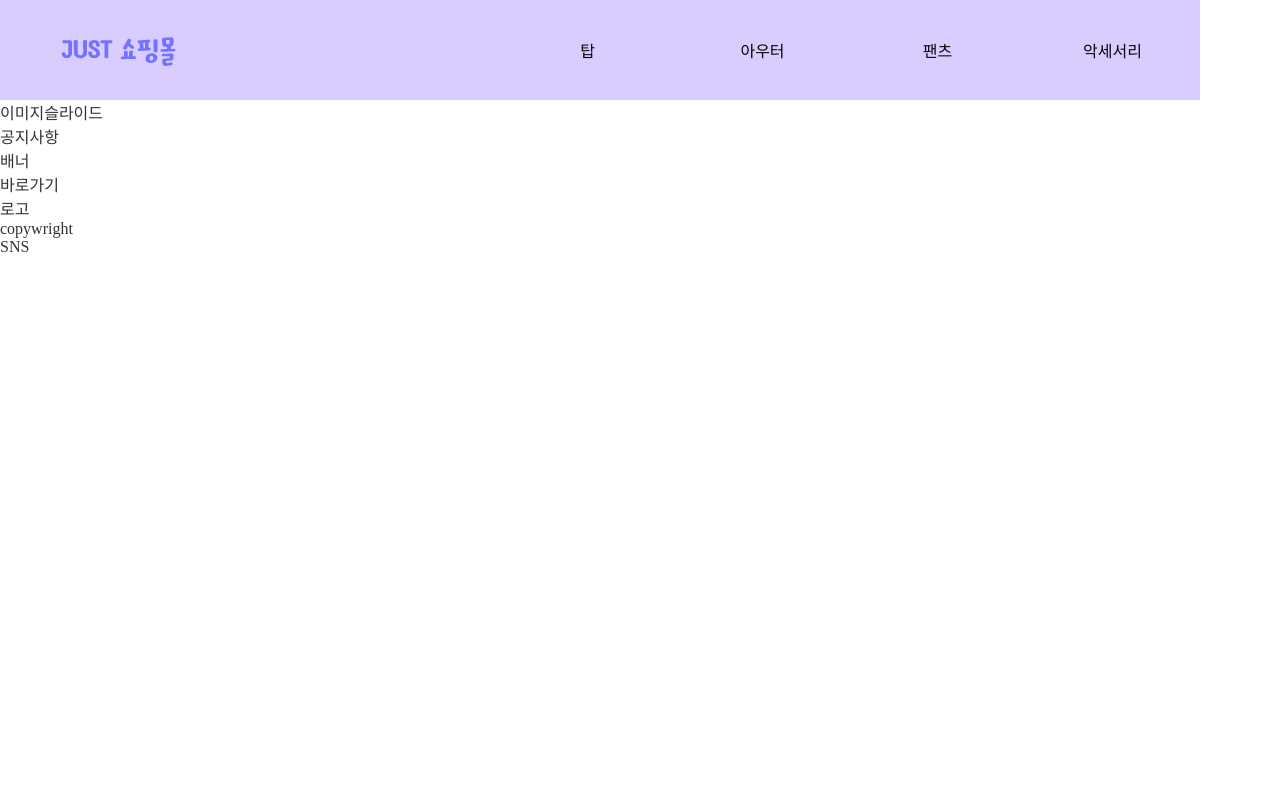
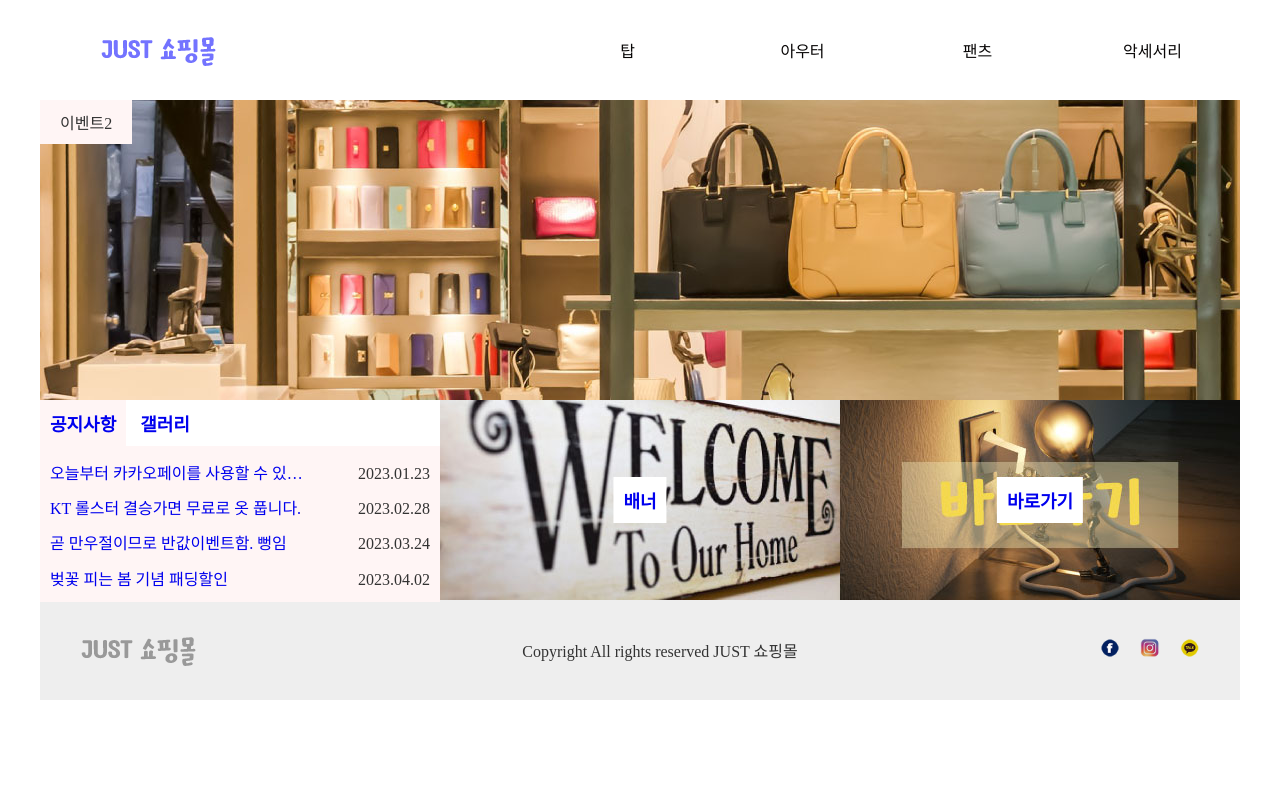
Before and after one commit to fairytale779/Craftsman_Web_Design, a plain HTML site: page A-1/index.html in a window 1280 px wide. Drawn offline with Linux system fonts and the light colour scheme.

Commit message:
A-1 finish

```diff
--- a/A-1/css/style.css
+++ b/A-1/css/style.css
@@ -20,12 +20,12 @@ body {
 
 .wrap {
   width: 1200px;
+  margin: 0 auto;
 }
 
 header {
   width: 100%;
   height: 100px;
-  background: #d9ccff;
   display: flex;
   justify-content: space-between;
   align-items: center;
@@ -86,3 +86,157 @@ header {
   background: rgba(255, 255, 255, 0.1);
   color: #ffffff;
 }
+
+/* 이미지 슬라이드 */
+.slideContainer {
+  width: 1200px;
+  height: 300px;
+  overflow: hidden;
+}
+.slide {
+  position: relative;
+}
+.slide p {
+  position: absolute;
+  left: 0;
+  top: 0;
+  background: rgb(255, 245, 245);
+  padding: 10px 20px;
+}
+
+.content {
+  display: flex;
+  width: 100%;
+  height: 200px;
+}
+.content > * {
+  width: 400px;
+  height: 200px;
+}
+
+/*tab*/
+.tabMenu li {
+  display: inline-block;
+  font-size: 18px;
+  font-weight: 600;
+}
+.tabMenu li a {
+  display: block;
+  padding: 10px;
+}
+.tabMenu li.on a {
+  background: rgb(255, 245, 245);
+}
+
+.tabItem > * {
+  height: 156px;
+  padding: 10px;
+}
+.tabItem > *.on {
+  background: rgb(255, 245, 245);
+}
+
+.notice li {
+  display: flex;
+  line-height: 2.2;
+}
+.notice li a {
+  display: inline-block;
+  width: 260px;
+  white-space: nowrap;
+  overflow: hidden;
+  text-overflow: ellipsis;
+}
+.notice li span {
+  margin-left: auto;
+}
+.notice li:hover {
+  text-decoration: underline;
+}
+
+.gallery {
+  display: none;
+}
+.gallery li {
+  display: inline-block;
+  width: 32%;
+  margin-top: 8px;
+}
+.gallery a img {
+  width: 100%;
+}
+
+.banner,
+.link {
+  position: relative;
+}
+.banner h2,
+.link h2 {
+  position: absolute;
+  left: 50%;
+  top: 50%;
+  transform: translate(-50%, -50%);
+  font-size: 18px;
+  font-weight: 600;
+  background: #fff;
+  padding: 10px;
+}
+
+footer {
+  display: flex;
+  height: 100px;
+  align-items: center;
+  background: #eee;
+}
+footer .footerLogo {
+  display: block;
+  width: 200px;
+  height: 40px;
+  font-size: 0px;
+  color: transparent;
+}
+footer p {
+  width: 70%;
+  text-align: center;
+}
+footer .sns {
+  display: flex;
+}
+footer .sns a img {
+  display: inline-block;
+  width: 20px;
+  margin-left: 20px;
+}
+
+/* popUpBox ---------------------------------------------------------------------------------------------------*/
+.popUpBox {
+  position: absolute;
+  width: 100%;
+  height: 100%;
+  z-index: 999;
+  display: none;
+}
+.popUp {
+  position: absolute;
+  width: 600px;
+  left: 50%;
+  top: 50%;
+  transform: translate(-50%, -50%);
+  text-align: center;
+  line-height: 2;
+  border: 1px solid #000;
+  background: #fff;
+  padding: 20px;
+}
+.popUp p {
+  font-size: 15px;
+  margin-top: 10px;
+}
+.popUp div {
+  margin-top: 30px;
+}
+.popUp button {
+  float: right;
+  padding: 4px;
+  cursor: pointer;
+}
--- a/A-1/index.html
+++ b/A-1/index.html
@@ -11,6 +11,13 @@
   </head>
   <body>
     <div class="wrap">
+      <div class="popUpBox">
+        <div class="popUp">
+          <h2>A-1 JUST 쇼핑몰 팝업 제목</h2>
+          <p>여기에 팝업 내용을 작성합니다</p>
+          <button>X 닫기</button>
+        </div>
+      </div>
       <header>
         <a class="logo" href="#">
           <img src="./images/logo.png" alt="로고" />
@@ -48,17 +55,94 @@
           </nav>
         </nav>
       </header>
-      <div>이미지슬라이드</div>
-      <div>
-        <div>공지사항</div>
-        <div>배너</div>
-        <div>바로가기</div>
+
+      <div class="slideContainer">
+        <div class="slideWrap">
+          <div class="slide">
+            <p>이벤트1</p>
+            <a href="#"><img src="images/img1.jpg" alt="슬라이드이미지1" /></a>
+          </div>
+          <div class="slide">
+            <p>이벤트2</p>
+            <a href="#"><img src="images/img2.jpg" alt="슬라이드이미지2" /></a>
+          </div>
+          <div class="slide">
+            <p>이벤트3</p>
+            <a href="#"><img src="images/img3.jpg" alt="슬라이드이미지3" /></a>
+          </div>
+        </div>
       </div>
-      <div>
-        <div>로고</div>
-        <div>copywright</div>
-        <div>SNS</div>
+
+      <div class="content">
+        <div class="tab">
+          <ul class="tabMenu">
+            <li class="on"><a href="#">공지사항</a></li>
+            <li><a href="#">갤러리</a></li>
+          </ul>
+
+          <div class="tabItem">
+            <ul class="notice on">
+              <li>
+                <a href="#">오늘부터 카카오페이를 사용할 수 있습니다.</a
+                ><span>2023.01.23</span>
+              </li>
+              <li>
+                <a href="#">KT 롤스터 결승가면 무료로 옷 풉니다.</a
+                ><span>2023.02.28</span>
+              </li>
+              <li>
+                <a href="#">곧 만우절이므로 반값이벤트함. 뻥임</a
+                ><span>2023.03.24</span>
+              </li>
+              <li>
+                <a href="#">벚꽃 피는 봄 기념 패딩할인</a
+                ><span>2023.04.02</span>
+              </li>
+            </ul>
+            <ul class="gallery">
+              <li>
+                <a href="#"
+                  ><img src="images/gallery01.jpg" alt="갤러리이미지1"
+                /></a>
+              </li>
+              <li>
+                <a href="#"
+                  ><img src="images/gallery02.jpg" alt="갤러리이미지2"
+                /></a>
+              </li>
+              <li>
+                <a href="#"
+                  ><img src="images/gallery03.jpg" alt="갤러리이미지3"
+                /></a>
+              </li>
+            </ul>
+          </div>
+        </div>
+
+        <div class="banner">
+          <a href="#"
+            ><h2>배너</h2>
+            <img src="images/banner.jpg" alt="배너이미지"
+          /></a>
+        </div>
+        <div class="link">
+          <a href="#"
+            ><h2>바로가기</h2>
+            <img src="images/link.jpg" alt="링크이미지"
+          /></a>
+        </div>
       </div>
+      <footer>
+        <a href="#" class="footerLogo"
+          >JUST쇼핑몰<img src="images/logo2.png" alt="JUST쇼핑몰 푸터 로고"
+        /></a>
+        <p>Copyright All rights reserved JUST 쇼핑몰</p>
+        <div class="sns">
+          <a href="#"><img src="images/sns1.png" alt="페이스북" /></a>
+          <a href="#"><img src="images/sns2.png" alt="인스타그램" /></a>
+          <a href="#"><img src="images/sns3.png" alt="트위터" /></a>
+        </div>
+      </footer>
     </div>
   </body>
 </html>
--- a/A-1/script/script.js
+++ b/A-1/script/script.js
@@ -1,5 +1,4 @@
 $(document).ready(function () {
-  //**** 마우스오버  ****//
   //서브메뉴 숨기고 시작
   $(".subMenu").hide();
   // 마우스 오버
@@ -11,3 +10,31 @@ $(document).ready(function () {
       $(".subMenu").stop().slideUp(300);
     });
 });
+
+// 이미지 슬라이드
+
+setInterval(function () {
+  $(".slideWrap").animate({ "margin-top": "-300" }, function () {
+    $(".slide:first").appendTo(".slideWrap");
+    $(".slideWrap").css({ "margin-top": "0" });
+  });
+}, 3000);
+
+$(".tabMenu li").click(function () {
+  var idx = $(this).index();
+
+  $(".tabItem >*").hide().removeClass("on");
+  $(".tabItem >*").eq(idx).show().addClass("on");
+
+  $(".tabMenu li").removeClass("on");
+  $(this).addClass("on");
+});
+
+//popUpBox---------------------------------------------------------
+$(".notice li:nth-child(1)").click(function () {
+  $(".popUpBox").show();
+});
+
+$(".popUpBox button").click(function () {
+  $(".popUpBox").hide();
+});
```
Also changed, not shown: A-1/images/banner.jpg (added), A-1/images/gallery01.jpg (added), A-1/images/gallery02.jpg (added), A-1/images/gallery03.jpg (added), A-1/images/img1.jpg (added), A-1/images/img2.jpg (added), A-1/images/img3.jpg (added), A-1/images/link.jpg (added), A-1/images/logo2.png (added), A-1/images/sns1.png (added), A-1/images/sns2.png (added), A-1/images/sns3.png (added), practice/images/slide01.png (added), practice/images/slide02.png (added), 2 more files.
